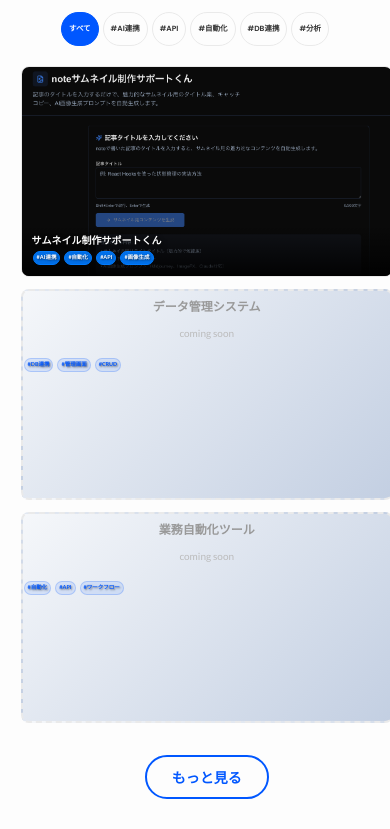
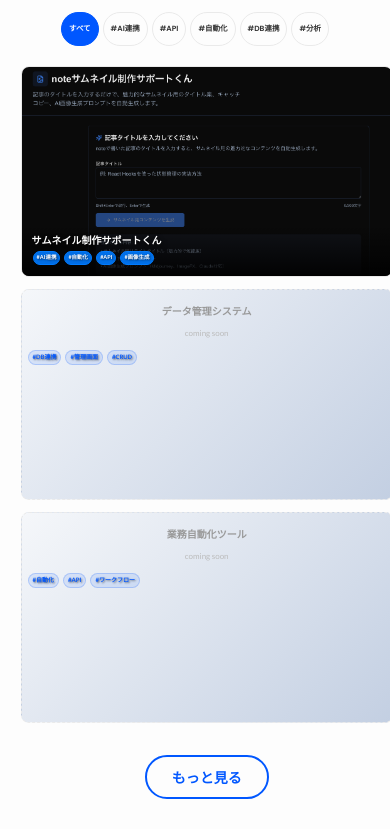
Before and after one commit to yakiimosan33/lp-portflolio, a plain HTML site: page index.html in a window 390 px wide. Shown: the part 1887-2716 px from the top of the page. Drawn offline with nearby package versions, Linux system fonts and the light colour scheme.

Commit message:
fix: Fix webapp portfolio image display and placeholder layout issues
- Improve placeholder text sizing for mobile (480px: 1rem, 768px: 1.1rem)
- Add responsive padding for placeholder items (mobile: 0.5rem, tablet: 0.8rem)
- Adjust placeholder tag sizes for better mobile display (0.6rem font-size)
- Fix grid-tags spacing and margins for better balance
- Reduce border width on mobile for consistent styling
- Ensure proper box-sizing for placeholder items
- Remove duplicate CSS rules for cleaner code

```diff
--- a/assets/css/style.css
+++ b/assets/css/style.css
@@ -789,6 +789,8 @@ body {
     align-items: center;
     justify-content: center;
     cursor: default;
+    padding: 1rem;
+    box-sizing: border-box;
 }
 
 .portfolio-placeholder:hover {
@@ -1283,7 +1285,24 @@ body {
         line-height: 1.2;
     }
     .placeholder-text {
-        font-size: 1.4rem;
+        font-size: 1.1rem;
+        line-height: 1.3;
+    }
+
+    .placeholder-subtext {
+        font-size: 0.9rem;
+        margin-top: 0.4rem;
+    }
+
+    /* タブレット用プレースホルダー調整 */
+    .portfolio-placeholder {
+        padding: 0.8rem;
+        border-width: 1.5px;
+    }
+
+    .portfolio-placeholder .grid-tags {
+        margin-top: 1rem;
+        gap: 0.3rem;
     }
     .contact-content {
         padding: 0 2rem;
@@ -1522,12 +1541,32 @@ body {
     }
 
     .placeholder-text {
-        font-size: 1.2rem;
+        font-size: 1rem;
+        line-height: 1.3;
     }
 
     .placeholder-subtext {
-        font-size: 1rem;
-    }
+        font-size: 0.8rem;
+        margin-top: 0.3rem;
+    }
+
+    /* プレースホルダーのタグサイズ調整 */
+    .portfolio-placeholder .tag {
+        font-size: 0.6rem;
+        padding: 0.1rem 0.4rem;
+    }
+
+    /* プレースホルダーのパディング調整 */
+    .portfolio-placeholder {
+        padding: 0.5rem;
+        border-width: 1px;
+    }
+
+    .portfolio-placeholder .grid-tags {
+        margin-top: 0.8rem;
+        gap: 0.2rem;
+    }
+
     .contact-link {
         font-size: 1.4rem;
         padding: 1rem 2rem;
```
